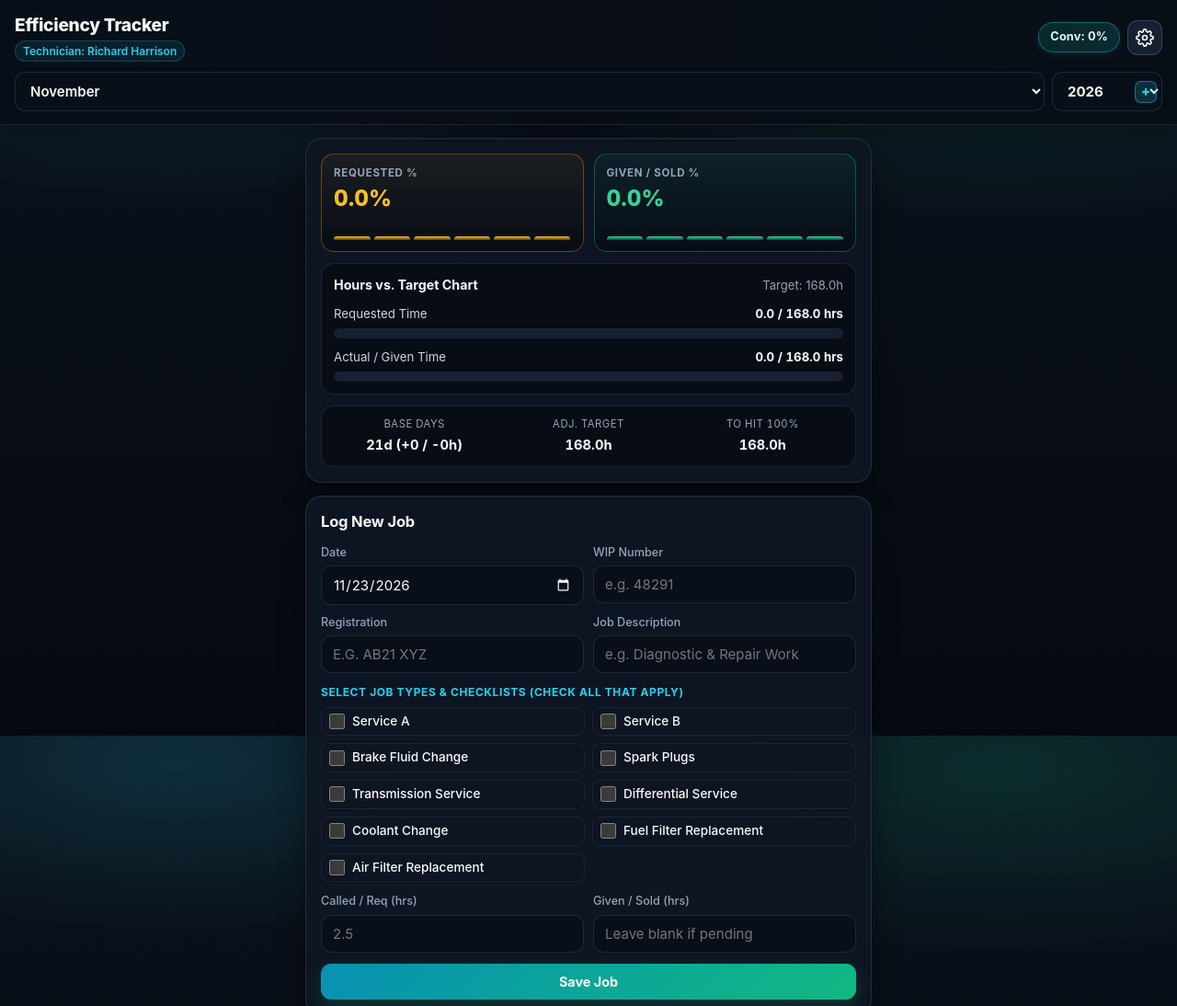
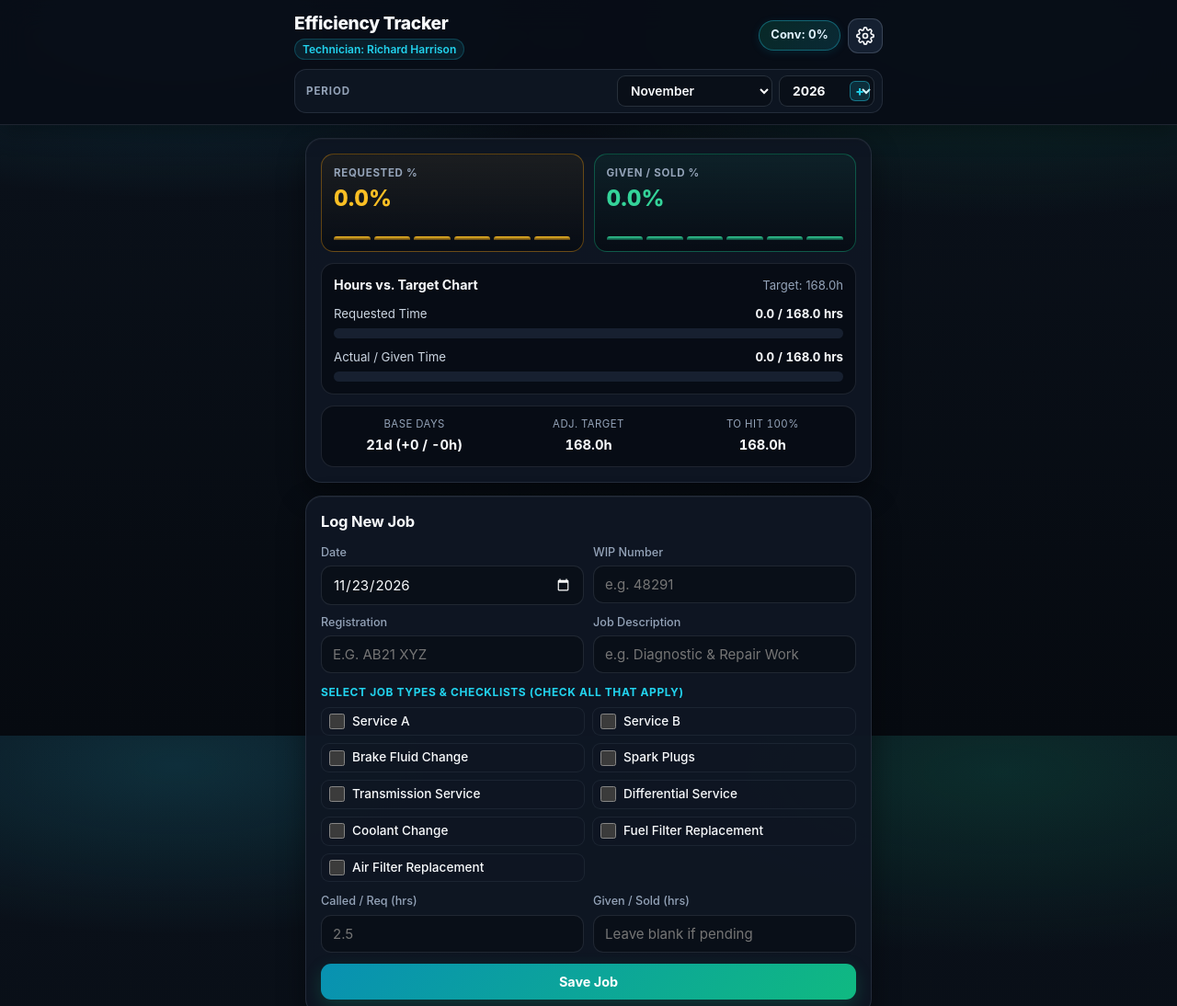
Before and after one commit to CluelessCoading-99/Efficiency-tracker, a plain HTML site: page index.html in a window 1280 px wide. Shown: the top 1094 px of the page at 92% size. Drawn offline with Linux system fonts and the light colour scheme.

Commit message:
Add files via upload

```diff
--- a/index.html
+++ b/index.html
@@ -50,10 +50,10 @@
     }
 
     .top-bar {
-      background: rgba(8, 13, 22, 0.9);
+      background: rgba(8, 13, 22, 0.92);
       backdrop-filter: blur(16px);
       -webkit-backdrop-filter: blur(16px);
-      padding: 14px 16px;
+      padding: 12px 14px;
       border-bottom: 1px solid var(--border);
       box-shadow: 0 6px 24px rgba(0, 0, 0, 0.35);
       position: sticky;
@@ -61,12 +61,113 @@
       z-index: 100;
     }
 
+    .header-inner {
+      max-width: 640px;
+      margin: 0 auto;
+    }
+
     .header-title {
       display: flex;
       justify-content: space-between;
       align-items: center;
-      margin-bottom: 11px;
+      margin-bottom: 10px;
       gap: 10px;
+    }
+
+    .period-strip {
+      display: flex;
+      align-items: center;
+      justify-content: space-between;
+      gap: 10px;
+      padding: 6px 8px 6px 12px;
+      background: rgba(15, 23, 36, 0.88);
+      border: 1px solid var(--border);
+      border-radius: 13px;
+    }
+
+    .period-label {
+      font-size: 0.72rem;
+      font-weight: 700;
+      text-transform: uppercase;
+      letter-spacing: 0.08em;
+      color: var(--muted);
+      white-space: nowrap;
+      flex-shrink: 0;
+    }
+
+    .date-controls {
+      display: flex;
+      gap: 7px;
+      align-items: center;
+      flex: 1;
+      max-width: 280px;
+      margin-left: auto;
+    }
+
+    .period-month-wrap {
+      flex: 1 1 auto;
+      min-width: 0;
+    }
+
+    .period-month-wrap select {
+      background-color: #090f18;
+      border: 1px solid rgba(148, 163, 184, 0.22);
+      border-radius: 9px;
+      padding: 6px 10px;
+      font-size: 0.86rem;
+      font-weight: 600;
+      height: 34px;
+    }
+
+    .year-box-wrapper {
+      position: relative;
+      display: flex;
+      align-items: center;
+      flex: 0 0 104px;
+    }
+
+    .year-box-wrapper select {
+      background-color: #090f18;
+      border: 1px solid rgba(148, 163, 184, 0.22);
+      border-radius: 9px;
+      padding: 6px 28px 6px 10px;
+      font-size: 0.86rem;
+      font-weight: 700;
+      height: 34px;
+    }
+
+    .year-add-inside-btn {
+      position: absolute;
+      right: 5px;
+      top: 50%;
+      transform: translateY(-50%);
+      width: 22px;
+      height: 22px;
+      border-radius: 6px;
+      background: rgba(34, 211, 238, 0.16);
+      border: 1px solid rgba(34, 211, 238, 0.44);
+      color: var(--cyan);
+      font-size: 0.88rem;
+      font-weight: 800;
+      line-height: 1;
+      padding: 0;
+      display: inline-flex;
+      align-items: center;
+      justify-content: center;
+      cursor: pointer;
+      transition: background-color 0.15s ease;
+    }
+
+    .year-add-inside-btn:hover {
+      background: rgba(34, 211, 238, 0.28);
+    }
+
+    .year-add-inside-btn.locked {
+      opacity: 0.35;
+      border-color: rgba(148, 163, 184, 0.22);
+      background: rgba(30, 41, 59, 0.45);
+      color: var(--muted);
+      cursor: not-allowed;
     }
 
     .header-title h1 {
@@ -134,63 +235,6 @@
       transform: scale(0.95);
     }
 
-    .date-controls {
-      display: flex;
-      gap: 8px;
-      align-items: center;
-    }
-
-    .date-controls > select {
-      flex: 1;
-      font-weight: 600;
-    }
-
-    .year-box-wrapper {
-      position: relative;
-      display: flex;
-      align-items: center;
-      flex: 0 0 120px;
-    }
-
-    .year-box-wrapper select {
-      padding-right: 34px;
-      font-weight: 700;
-    }
-
-    .year-add-inside-btn {
-      position: absolute;
-      right: 6px;
-      top: 50%;
-      transform: translateY(-50%);
-      width: 24px;
-      height: 24px;
-      border-radius: 7px;
-      background: rgba(34, 211, 238, 0.16);
-      border: 1px solid rgba(34, 211, 238, 0.44);
-      color: var(--cyan);
-      font-size: 0.92rem;
-      font-weight: 800;
-      line-height: 1;
-      padding: 0;
-      display: inline-flex;
-      align-items: center;
-      justify-content: center;
-      cursor: pointer;
-      transition: background-color 0.15s ease;
-    }
-
-    .year-add-inside-btn:hover {
-      background: rgba(34, 211, 238, 0.28);
-    }
-
-    .year-add-inside-btn.locked {
-      opacity: 0.35;
-      border-color: rgba(148, 163, 184, 0.22);
-      background: rgba(30, 41, 59, 0.45);
-      color: var(--muted);
-      cursor: not-allowed;
-    }
-
     select, input, textarea {
       background-color: #090f18;
       color: var(--text);
@@ -999,6 +1043,7 @@
 </head>
 <body>
   <header class="top-bar">
+    <div class="header-inner">
       <div class="header-title">
         <div>
           <h1>Efficiency Tracker</h1>
@@ -1015,8 +1060,11 @@
         </div>
       </div>
 
+      <div class="period-strip" aria-label="Reporting Month and Year">
+        <span class="period-label">Period</span>
         <div class="date-controls">
-      <select id="monthSelect">
+          <div class="period-select-wrap period-month-wrap">
+            <select id="monthSelect" aria-label="Select Month">
               <option value="0">January</option>
               <option value="1">February</option>
               <option value="2">March</option>
@@ -1030,10 +1078,13 @@
               <option value="10">November</option>
               <option value="11">December</option>
             </select>
+          </div>
 
           <div class="year-box-wrapper">
-        <select id="yearSelect"></select>
+            <select id="yearSelect" aria-label="Select Year"></select>
             <button type="button" id="addYearBtn" onclick="requestAddNextYear()" class="year-add-inside-btn" title="Add next year (only available from the highest added year)">+</button>
+          </div>
+        </div>
       </div>
     </div>
   </header>
@@ -1570,7 +1621,7 @@
 
     function checkTuesdayFridayBackupReminder() {
       const now = new Date();
-      const dayOfWeek = now.getDay(); // 2 = Tuesday, 5 = Friday
+      const dayOfWeek = now.getDay();
       const todayStr = getLocalDateISO(now);
       const isBackupDay = (dayOfWeek === 2 || dayOfWeek === 5);
 
```
Lines whose indentation alone changed are shown as unchanged.
